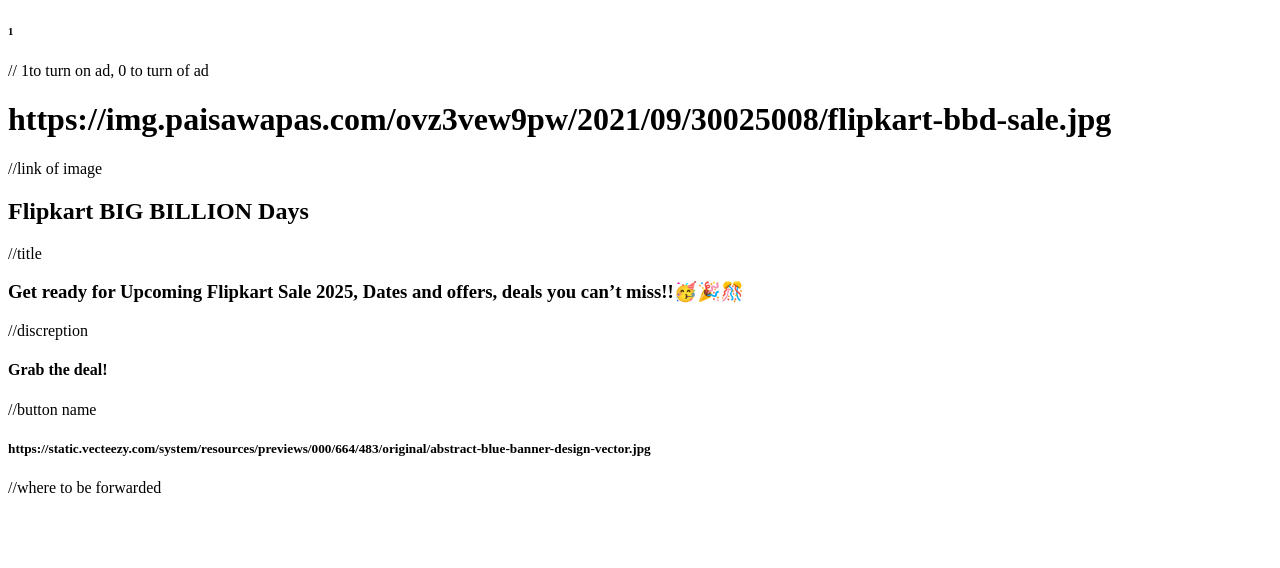
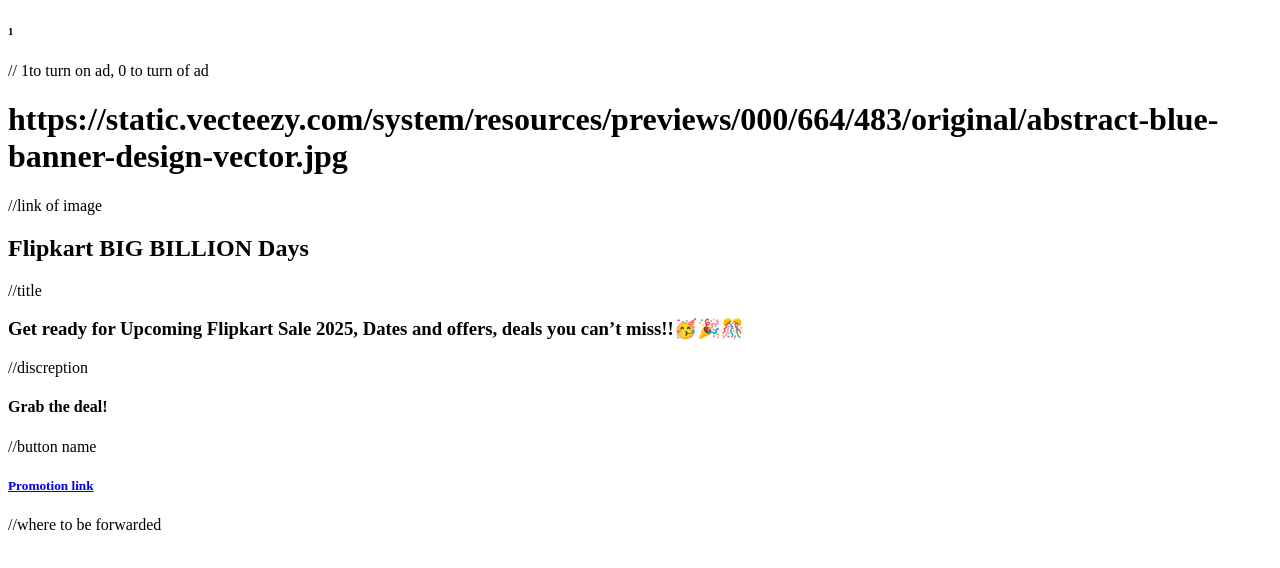
Before and after one commit to Kletechbvb/hubli, a plain HTML site: page index.html in a window 1280 px wide. Drawn offline with Linux system fonts and the light colour scheme.

Commit message:
Update index.html

```diff
--- a/index.html
+++ b/index.html
@@ -8,11 +8,12 @@
 </head>
 <body>
     <h6>1</h6> // 1to turn on ad, 0 to turn of ad
-    <h1>https://img.paisawapas.com/ovz3vew9pw/2021/09/30025008/flipkart-bbd-sale.jpg</h1> //link of image
+    <h1>https://static.vecteezy.com/system/resources/previews/000/664/483/original/abstract-blue-banner-design-vector.jpg</h1> //link of image
     <h2>Flipkart BIG BILLION Days</h2> //title
     <h3>Get ready for Upcoming Flipkart Sale 2025, Dates and offers, deals you can’t miss!!🥳🎉🎊</h3>  //discreption
     <h4>Grab the deal!</h4> //button name
-    <h5>https://static.vecteezy.com/system/resources/previews/000/664/483/original/abstract-blue-banner-design-vector.jpg</h5>  //where to be forwarded
+    <h5><a href="https://static.vecteezy.com/system/resources/previews/000/664/483/original/abstract-blue-banner-design-vector.jpg">Promotion link</a></h5> //where to be forwarded
+
 
 
 
```
